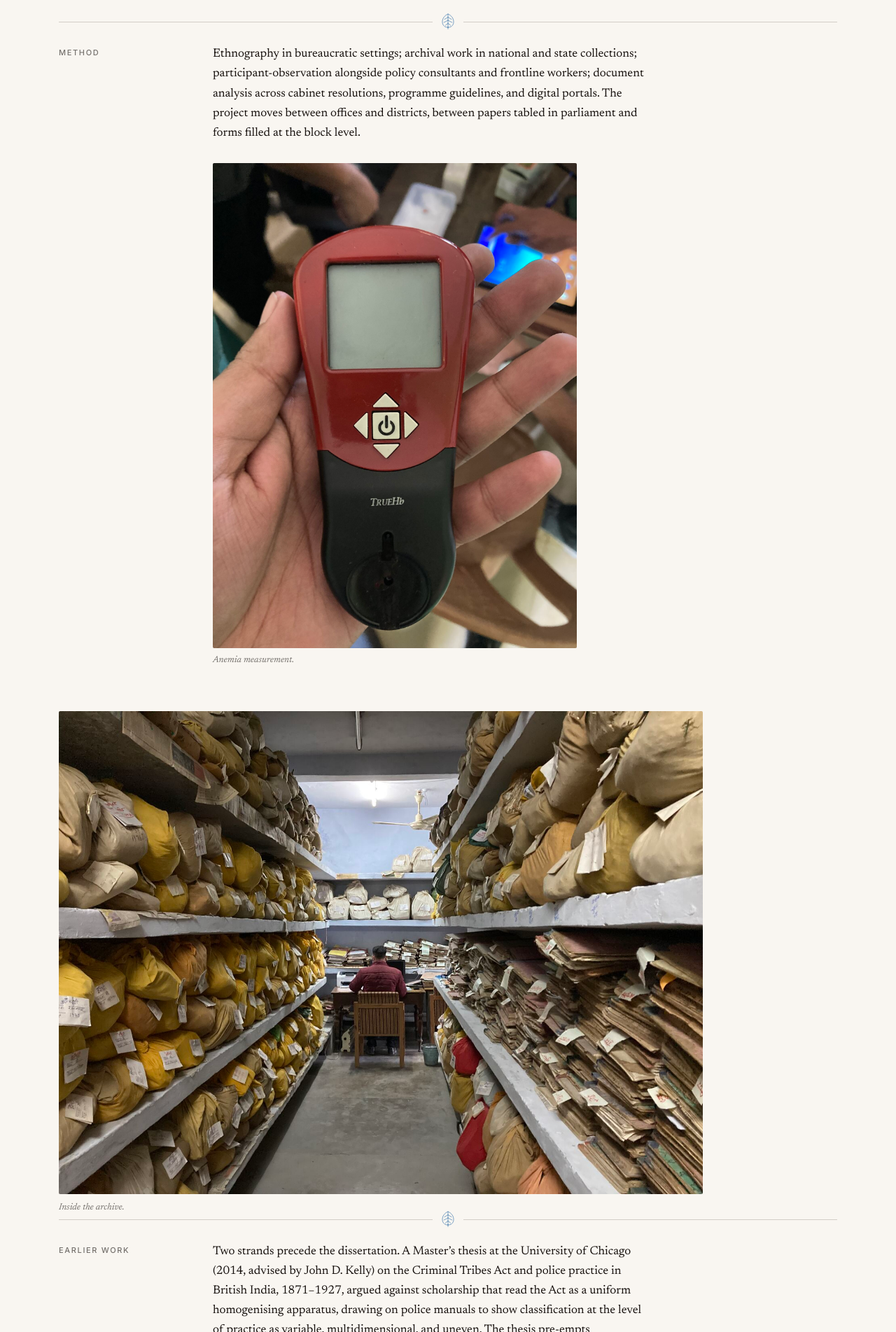
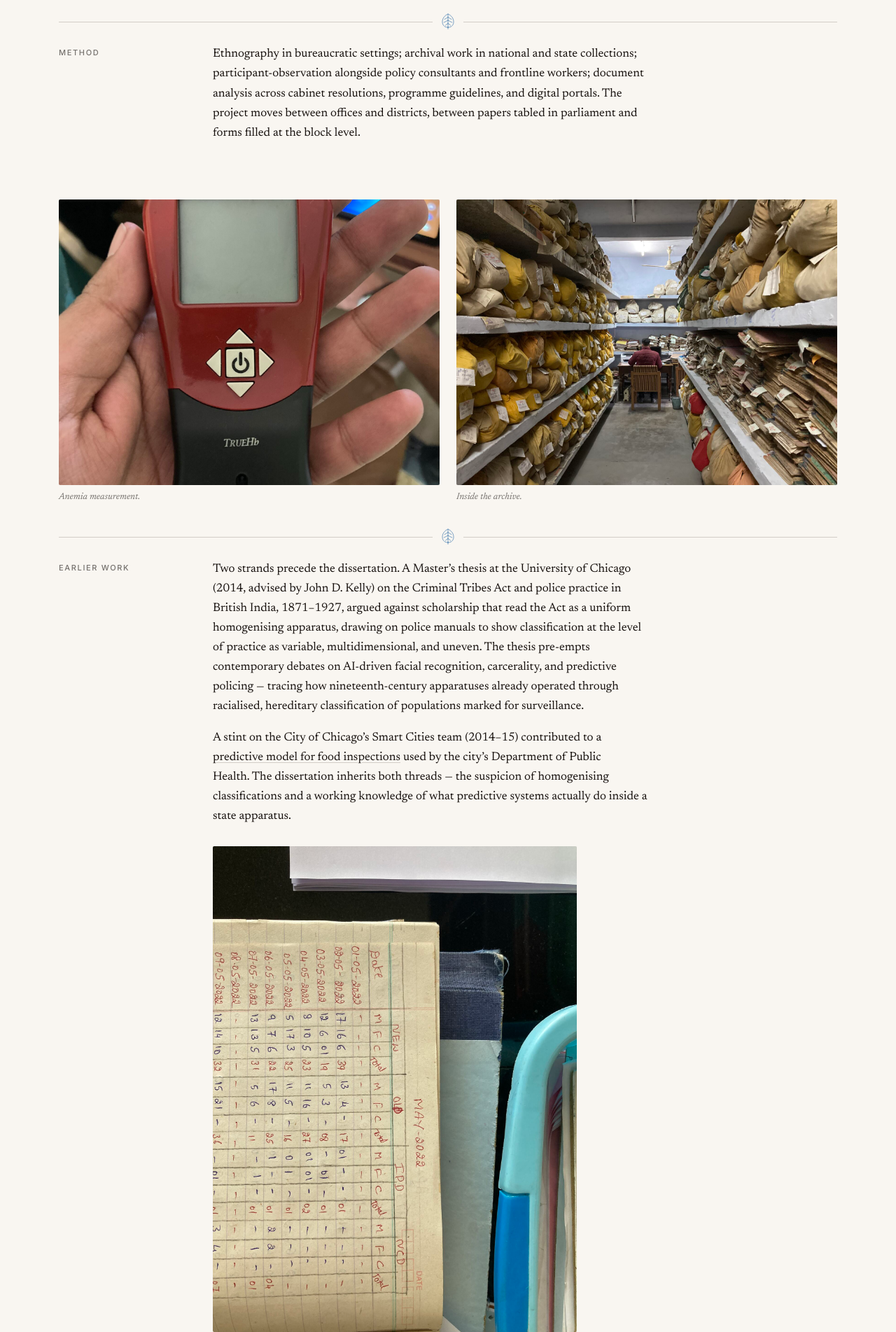
Before and after one commit to skishchampi/skishchampi.github.io, a Jekyll site: the page built from research.md, in a window 1280 px wide. Shown: the part 3805-5708 px from the top of the page at 70% size. Built offline with Jekyll 4.4.1, drawn with Linux system fonts in a browser that asks for light colours; some web fonts are replaced.

Commit message:
Pair instrument and archive photos as a diptych
Instrument (digital haemoglobin device) and archive (paper bundles
in an aisle) sit side by side near the bottom of Research, putting
old- and new-media infrastructures in direct visual conversation.
Removes the duplicate inline figure of instrument from the Method
block.

Co-Authored-By: Claude Opus 4.7 (1M context) <noreply@anthropic.com>

```diff
--- a/assets/css/style.css
+++ b/assets/css/style.css
@@ -765,6 +765,31 @@ main pre code { background: none; padding: 0; }
   max-width: 56ch;
 }
 
+/* ── Diptych (two photos side by side) ────────────────────── */
+.diptych {
+  display: grid;
+  grid-template-columns: 1fr 1fr;
+  gap: 24px;
+  margin: 48px 0;
+}
+.diptych > div { margin: 0; }
+.diptych img {
+  width: 100%;
+  aspect-ratio: 4/3;
+  object-fit: cover;
+  display: block;
+  border-radius: 2px;
+  background: var(--paper-3);
+}
+.diptych figcaption {
+  font: 400 italic 0.8125rem/1.4 var(--serif);
+  color: var(--ink-3);
+  margin-top: 8px;
+}
+@media (max-width: 720px) {
+  .diptych { grid-template-columns: 1fr; gap: 16px; }
+}
+
 /* ── Field album grid ─────────────────────────────────────── */
 .album {
   display: grid;
--- a/research.md
+++ b/research.md
@@ -91,16 +91,18 @@ description: "An ethnography of governance after planning — regional inequalit
   <div class="label">Method</div>
   <div class="body">
     <p>Ethnography in bureaucratic settings; archival work in national and state collections; participant-observation alongside policy consultants and frontline workers; document analysis across cabinet resolutions, programme guidelines, and digital portals. The project moves between offices and districts, between papers tabled in parliament and forms filled at the block level.</p>
-    <figure class="inline-figure">
-      <img src="/assets/img/research/instrument.jpeg" alt="A handheld haemoglobin-screening device held in a hand, with a smartphone visible on a desk in the background." loading="lazy">
-      <figcaption>Anemia measurement.</figcaption>
-    </figure>
   </div>
 </div>
 
-<figure class="research-coda">
-  <img src="/assets/img/research/archive.jpeg" alt="A long aisle inside an archive between tall shelves of cloth-wrapped paper bundles, a person seated at a desk in the centre under a fluorescent light." loading="lazy">
-  <figcaption>Inside the archive.</figcaption>
+<figure class="diptych">
+  <div>
+    <img src="/assets/img/research/instrument.jpeg" alt="A handheld haemoglobin-screening device held in a hand, with a smartphone visible on a desk in the background." loading="lazy">
+    <figcaption>Anemia measurement.</figcaption>
+  </div>
+  <div>
+    <img src="/assets/img/research/archive.jpeg" alt="A long aisle inside an archive between tall shelves of cloth-wrapped paper bundles, a person seated at a desk in the centre under a fluorescent light." loading="lazy">
+    <figcaption>Inside the archive.</figcaption>
+  </div>
 </figure>
 
 <div class="block">
```
